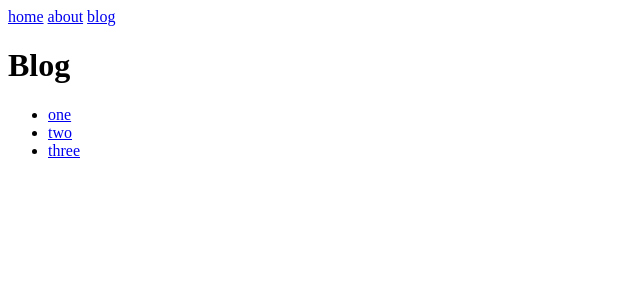
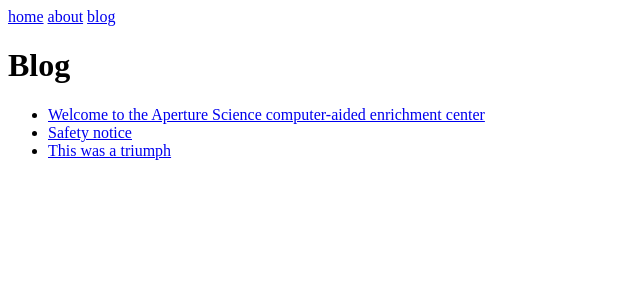
Before and after one commit to aurelienroux/svelte-learning, a SvelteKit app: page /blog in a window 1280 px wide. Shown: the top 300 px of the page, without its empty margins (0-640 px from the left). Built offline with nearby package versions, Linux system fonts and the light colour scheme.

Commit message:
display blog data

```diff
--- /dev/null
+++ b/src/lib/data.js
@@ -0,0 +1,21 @@
+export const posts = [
+	{
+		slug: 'welcome',
+		title: 'Welcome to the Aperture Science computer-aided enrichment center',
+		content:
+			'<p>We hope your brief detention in the relaxation vault has been a pleasant one.</p><p>Your specimen has been processed and we are now ready to begin the test proper.</p>'
+	},
+
+	{
+		slug: 'safety',
+		title: 'Safety notice',
+		content:
+			'<p>While safety is one of many Enrichment Center Goals, the Aperture Science High Energy Pellet, seen to the left of the chamber, can and has caused permanent disabilities, such as vaporization. Please be careful.</p>'
+	},
+
+	{
+		slug: 'cake',
+		title: 'This was a triumph',
+		content: "<p>I'm making a note here: HUGE SUCCESS.</p>"
+	}
+];
--- /dev/null
+++ b/src/routes/blog/+page.server.ts
@@ -0,0 +1,12 @@
+import type { PageServerLoad } from './$types';
+
+import { posts } from '$lib/data';
+
+export const load = (async () => {
+	return {
+		summaries: posts.map((post) => ({
+			title: post.title,
+			slug: post.slug
+		}))
+	};
+}) satisfies PageServerLoad;
--- a/src/routes/blog/+page.svelte
+++ b/src/routes/blog/+page.svelte
@@ -1,7 +1,15 @@
+<script>
+	export let data;
+</script>
+
 <h1>Blog</h1>
 
 <ul>
-	<li><a href="/blog/one">one</a></li>
-	<li><a href="/blog/two">two</a></li>
-	<li><a href="/blog/three">three</a></li>
+	{#each data.summaries as { slug, title }}
+		<li>
+			<a href="/blog/{slug}">
+				{title}
+			</a>
+		</li>
+	{/each}
 </ul>
--- a/src/routes/blog/[slug]/+page.svelte
+++ b/src/routes/blog/[slug]/+page.svelte
@@ -1,6 +1,6 @@
 <script lang="ts">
-	import { page } from '$app/stores';
+	export let data;
 </script>
 
-<h2>article: {$page.params.slug}</h2>
-<h2>article: {$page.data.layout}</h2>
+<h2>{data.postData?.title}</h2>
+<p>{@html data.postData?.content}</p>
```
Also changed, not shown: src/routes/blog/[slug]/+page.server.ts (added, +16 -0 lines).
